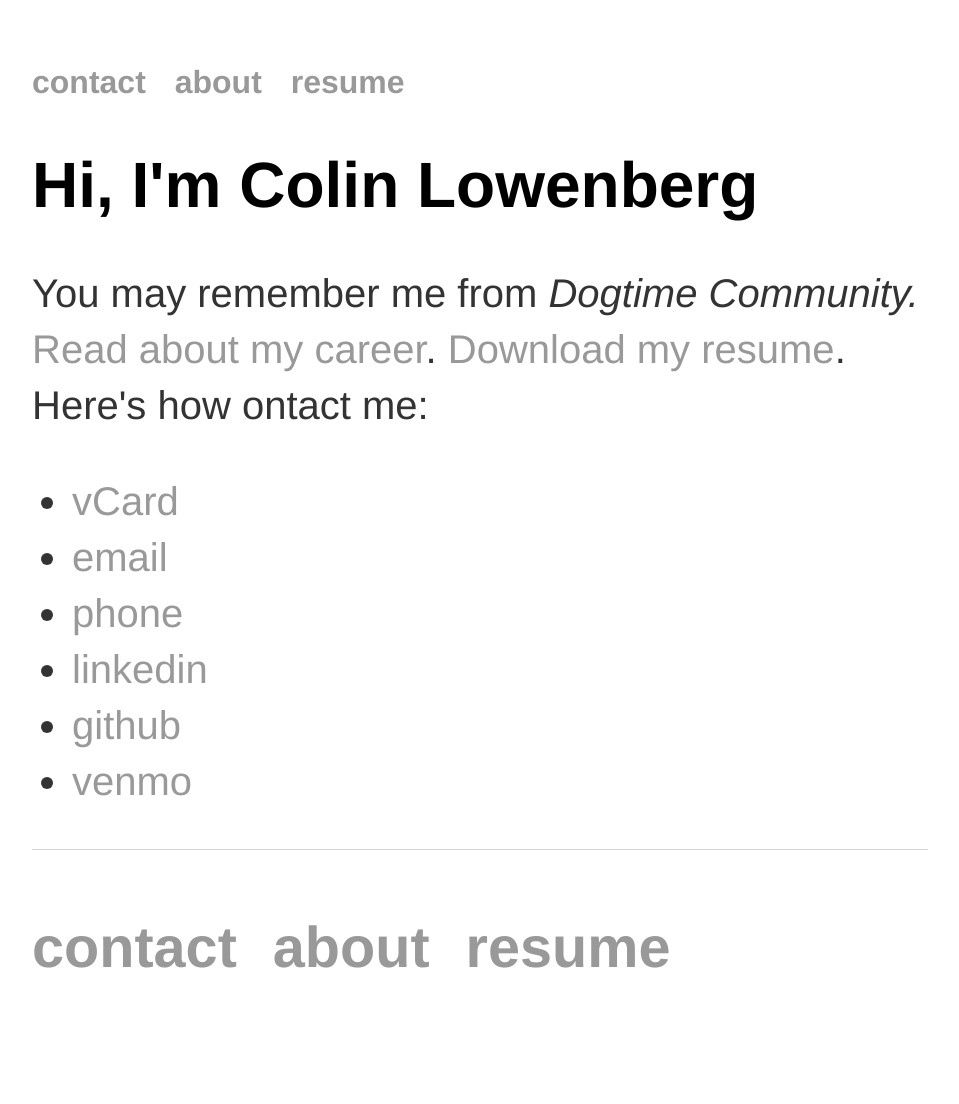
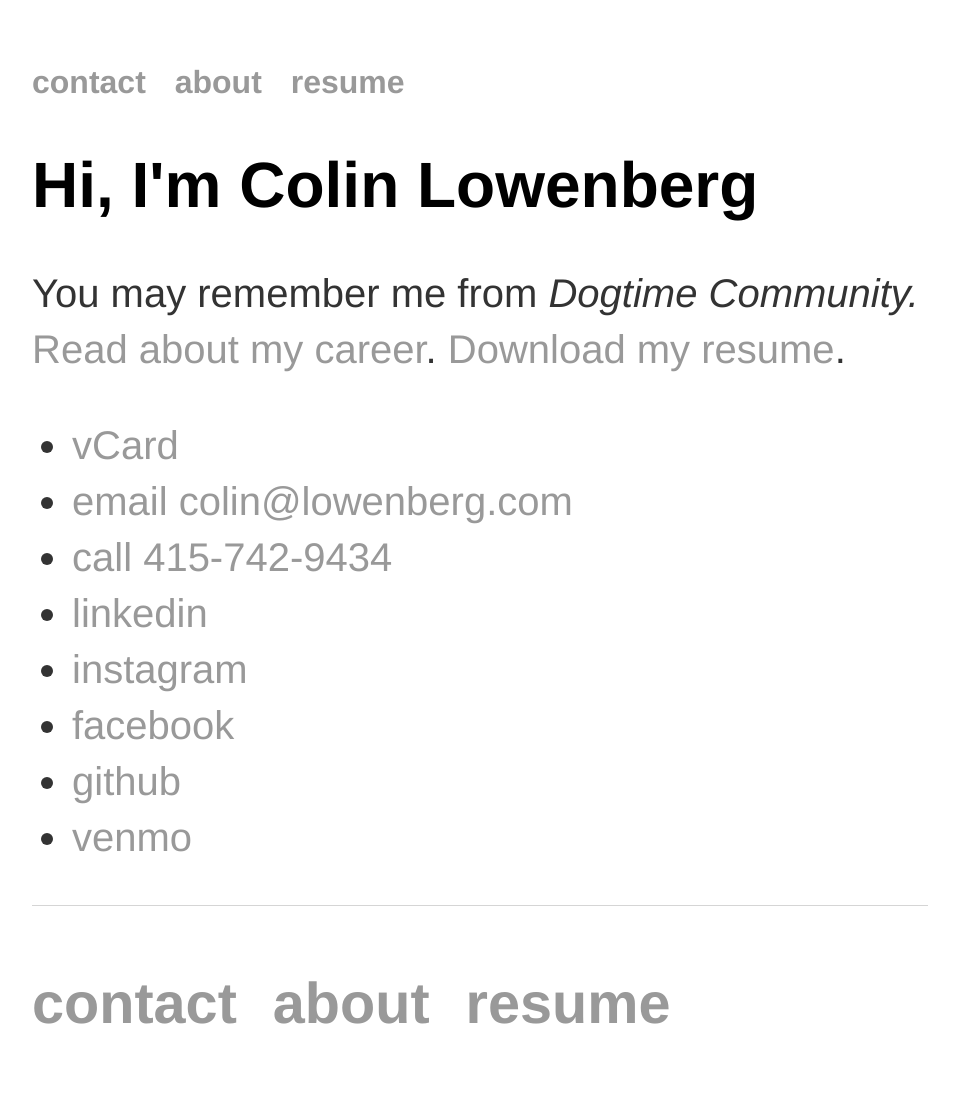
Before and after one commit to colinlowenberg/colinster.github.io, a Jekyll site: the page built from index.html, in a window 1280 px wide. Shown: the whole page, without its empty margins (160-1119 px from the left). Built offline with Jekyll 4.4.1, drawn with Linux system fonts in a browser that asks for light colours; before the commit the page ends 1048 px from its top, so only the background shows below that.

Commit message:
Update index.html

```diff
--- a/index.html
+++ b/index.html
@@ -6,12 +6,14 @@ title: Colin Lowenberg
 		<div class="blurb">
 			<h1>Hi, I'm Colin Lowenberg</h1>
 			<p>You may remember me from <em> Dogtime Community. </em>
-				<a href="/about">Read about my career</a>. <a href="/cv">Download my resume</a>. Here's how  ontact me: </p>
+				<a href="/about">Read about my career</a>. <a href="/cv">Download my resume</a>. </p>
 			<ul class="contacts">
 			<li><a href="http://lowenberg.com/Colin Lowenberg.vcf">vCard</a></li>
-			   <li><span class="obfuscate"><a href="mailto:colin@lowenberg.com">email</a></span></li>
-			   <li><a href="tel:+1-415-742-9434">phone</a></li>
+			   <li><span class="obfuscate"><a href="mailto:colin@lowenberg.com">email colin@lowenberg.com</a></span></li>
+			   <li><a href="tel:+1-415-742-9434">call 415-742-9434</a></li>
 			   <li><a href="https://linkedin.com/in/wifi/">linkedin</a></li>
+			   <li><a href="https://instagram.com/colinpollen/">instagram</a></li>
+			   <li><a href="https://facebook.com/colinster/">facebook</a></li>
 			   <li><a href="http://github.com/colinster">github</a></li>
 			   <li><a href="https://venmo.com/code?user_id=1072628806713344936">venmo</a></li>
 				</ul>
```
